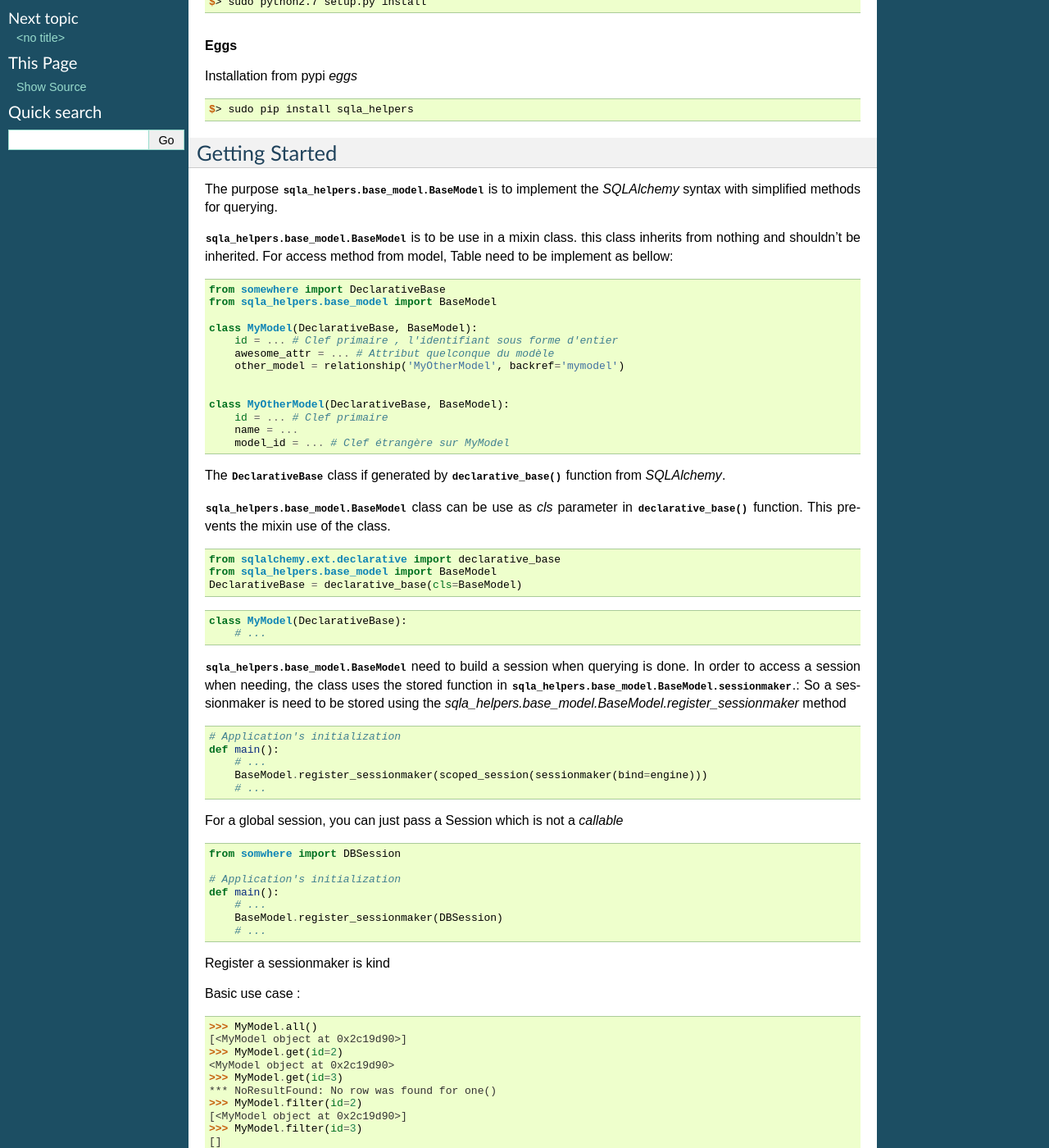
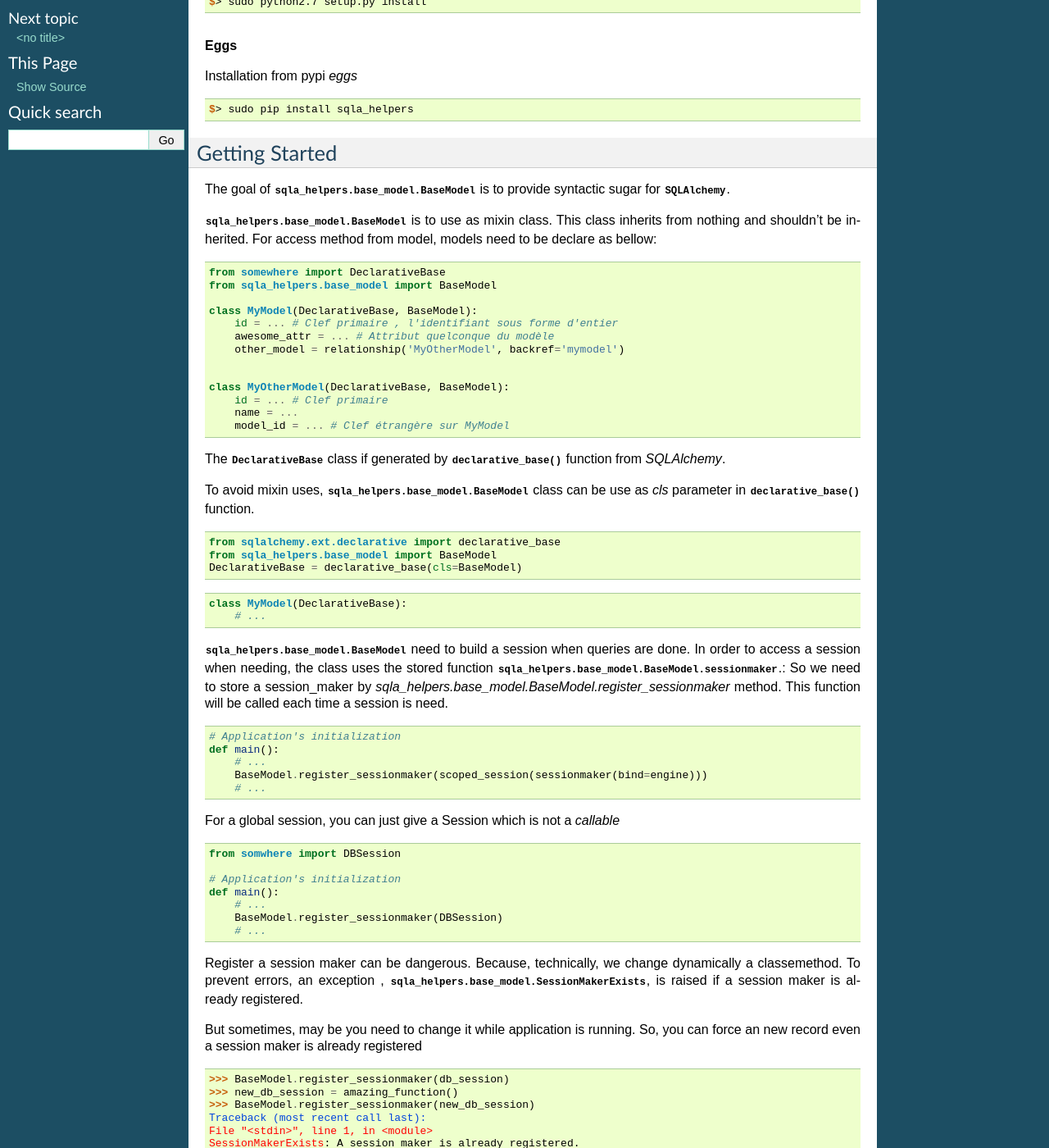
Before and after one commit to moumoutte/sqla_helpers, a Sphinx documentation site: the page built from doc/sqla_helpers.rst, in a window 1280 px wide and 1400 px high, scrolled down 320 px. Shown: the whole window at 82% size. Built offline with Sphinx 7.4.7, drawn with Linux system fonts in a browser that asks for light colours; some of the changed text lies outside the part shown.

Commit message:
Other english correction

```diff
--- a/doc/sqla_helpers.rst
+++ b/doc/sqla_helpers.rst
@@ -25,11 +25,11 @@ Installation from pypi `eggs`
 Getting Started
 ----------------
 
-The purpose :class:`sqla_helpers.base_model.BaseModel` is to implement the `SQLAlchemy` syntax with simplified methods for querying.
+The goal of :class:`sqla_helpers.base_model.BaseModel` is to provide syntactic sugar for :mod:`SQLAlchemy`.
 
 
-:class:`sqla_helpers.base_model.BaseModel` is to be use in a mixin class. this class inherits from nothing and shouldn't be inherited.
-For access method from model, Table need to be implement as bellow:
+:class:`sqla_helpers.base_model.BaseModel` is to use as mixin class. This class inherits from nothing and shouldn't be inherited.
+For access method from model, models need to be declare as bellow:
 
 .. code-block:: python
 
@@ -50,8 +50,8 @@ For access method from model, Table need to be implement as bellow:
 
 The :class:`DeclarativeBase` class if generated by :func:`declarative_base` function from `SQLAlchemy`.
 
-:class:`sqla_helpers.base_model.BaseModel` class can be use as `cls` parameter in :func:`declarative_base`
-function. This prevents the mixin use of the class.
+To avoid mixin uses, :class:`sqla_helpers.base_model.BaseModel` class can be use as `cls` parameter in :func:`declarative_base`
+function.
 
 .. code-block:: python
 
@@ -66,9 +66,10 @@ function. This prevents the mixin use of the class.
         # ...
 
 
-:class:`sqla_helpers.base_model.BaseModel` need to build a session when querying is done.
-In order to access a session when needing, the class uses the stored function in :attr:`sqla_helpers.base_model.BaseModel.sessionmaker`.:
-So a sessionmaker is need to be stored using the `sqla_helpers.base_model.BaseModel.register_sessionmaker` method
+:class:`sqla_helpers.base_model.BaseModel` need to build a session when queries are done.
+In order to access a session when needing, the class uses the stored function :attr:`sqla_helpers.base_model.BaseModel.sessionmaker`.:
+So we need to store a session_maker by `sqla_helpers.base_model.BaseModel.register_sessionmaker` method.
+This function will be called each time a session is need.
 
 .. code-block:: python
 
@@ -78,7 +79,7 @@ So a sessionmaker is need to be stored using the `sqla_helpers.base_model.BaseMo
         BaseModel.register_sessionmaker(scoped_session(sessionmaker(bind=engine)))
         # ...
 
-For a global session, you can just pass a Session which is not a `callable`
+For a global session, you can just give a Session which is not a `callable`
 
 .. code-block:: python
 
@@ -90,7 +91,19 @@ For a global session, you can just pass a Session which is not a `callable`
         BaseModel.register_sessionmaker(DBSession)
         # ...
 
-Register a sessionmaker is kind
+Register a session maker can be dangerous. Because, technically, we change dynamically a classemethod. To prevent errors, an exception , :exc:`sqla_helpers.base_model.SessionMakerExists`, is raised if a session maker is already registered.
+
+But sometimes, may be you need to change it while application is running. So, you can force an new record even a session maker is already registered
+
+.. code-block:: python
+
+    >>> BaseModel.register_sessionmaker(db_session)
+    >>> new_db_session = amazing_function()
+    >>> BaseModel.register_sessionmaker(new_db_session)
+    Traceback (most recent call last):
+    File "<stdin>", line 1, in <module>
+    SessionMakerExists: A session maker is already registered.
+    >>> BaseModel.register_sessionmaker(new_db_session, force=True)
 
 
 Basic use case :
```
Also changed, not shown: 1 other file.
